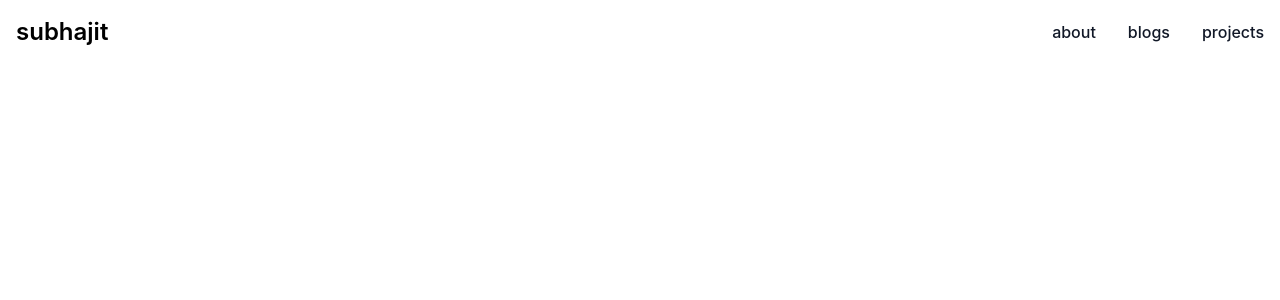
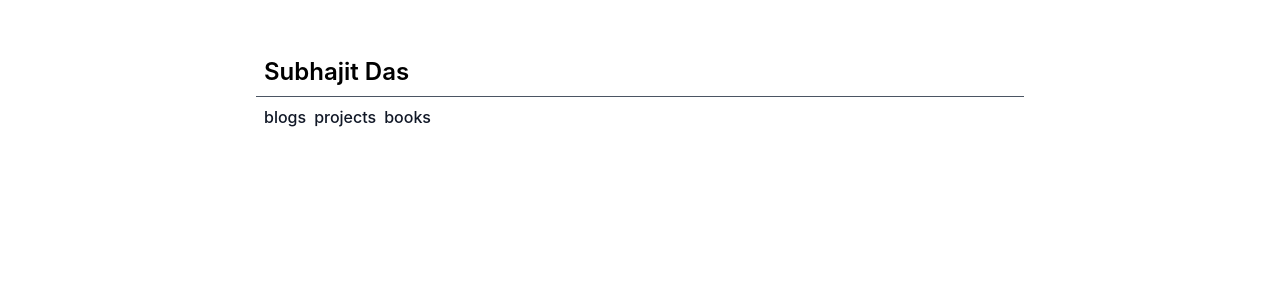
Before and after one commit to 0verread/subhajitdas.me, a React app: page / in a window 1280 px wide. Shown: the top 300 px of the page. Built offline with nearby package versions, Linux system fonts and the light colour scheme.

Commit message:
header updated

```diff
--- a/src/App.tsx
+++ b/src/App.tsx
@@ -7,7 +7,9 @@
 const App:React.FC = () => {
   return (
     <>
+    <div className="mx-auto max-w-3xl">
       <Header />
+    </div>
     </>
   )
 };
--- a/src/components/Header.tsx
+++ b/src/components/Header.tsx
@@ -2,23 +2,15 @@
 
 const Header:React.FC = () => {
     return (
-    <nav className="bg-white border-gray-200 dark:bg-gray-900">
-      <div className="max-w-screen-xl flex flex-wrap items-center justify-between mx-auto p-4">
+    <nav className="bg-white border-gray-200 dark:bg-gray-900 my-12">
+      <div className="max-w-screen-xl flex flex-wrap items-center justify-between mx-auto p-2">
         <a href="" className="flex items-center">
-            <span className="self-center text-2xl font-semibold whitespace-nowrap dark:text-white">subhajit</span>
+            <span className="self-center text-2xl font-semibold whitespace-nowrap dark:text-white">Subhajit Das</span>
         </a>
-        <button data-collapse-toggle="navbar-default" type="button" className="inline-flex items-center p-2 ml-3 text-sm text-gray-500 rounded-lg md:hidden hover:bg-gray-100 focus:outline-none focus:ring-2 focus:ring-gray-200 dark:text-gray-400 dark:hover:bg-gray-700 dark:focus:ring-gray-600" aria-controls="navbar-default" aria-expanded="false">
-          <span className="sr-only">Open main menu</span>
-          <svg className="w-6 h-6" aria-hidden="true" fill="currentColor" viewBox="0 0 20 20" xmlns="http://www.w3.org/2000/svg"><path fill-rule="evenodd" d="M3 5a1 1 0 011-1h12a1 1 0 110 2H4a1 1 0 01-1-1zM3 10a1 1 0 011-1h12a1 1 0 110 2H4a1 1 0 01-1-1zM3 15a1 1 0 011-1h12a1 1 0 110 2H4a1 1 0 01-1-1z" clip-rule="evenodd"></path></svg>
-        </button>
-        <div className="hidden w-full md:block md:w-auto" id="navbar-default">
-          <ul className="font-medium flex flex-col p-4 md:p-0 mt-4 border border-gray-100 rounded-lg bg-gray-50 md:flex-row md:space-x-8 md:mt-0 md:border-0 md:bg-white dark:bg-gray-800 md:dark:bg-gray-900 dark:border-gray-700">
-            <li>
-              <a href="#" className="block py-2 pl-3 pr-4 text-gray-900 rounded hover:bg-gray-100
-                                     md:hover:bg-transparent md:border-0 md:hover:text-blue-700 md:p-0
-                                     dark:text-white md:dark:hover:text-blue-500 dark:hover:bg-gray-700
-                                     dark:hover:text-white md:dark:hover:bg-transparent">about</a>
-            </li>
+      </div>
+      <hr className="h-px bg-gray-600 border-0 dark:bg-gray-700"></hr>
+      <div className="p-2 hidden w-full md:block md:w-auto" id="navbar-default">
+          <ul className="font-medium flex flex-col p-2 md:p-0 mt-4 border border-gray-100 rounded-lg bg-gray-50 md:flex-row md:space-x-2 md:mt-0 md:border-0 md:bg-white dark:bg-gray-800 md:dark:bg-gray-900 dark:border-gray-700">
             <li>
               <a href="#" className="block py-2 pl-3 pr-4 text-gray-900 rounded hover:bg-gray-100 md:hover:bg-transparent
                                      md:border-0 md:hover:text-blue-700 md:p-0 dark:text-white md:dark:hover:text-blue-500
@@ -29,9 +21,14 @@
                                      md:border-0 md:hover:text-blue-700 md:p-0 dark:text-white md:dark:hover:text-blue-500
                                      dark:hover:bg-gray-700 dark:hover:text-white md:dark:hover:bg-transparent">projects</a>
             </li>
+            <li>
+              <a href="#" className="block py-2 pl-3 pr-4 text-gray-900 rounded hover:bg-gray-100
+                                     md:hover:bg-transparent md:border-0 md:hover:text-blue-700 md:p-0
+                                     dark:text-white md:dark:hover:text-blue-500 dark:hover:bg-gray-700
+                                     dark:hover:text-white md:dark:hover:bg-transparent">books</a>
+            </li>
           </ul>
         </div>
-      </div>
     </nav>
     )
 
```
